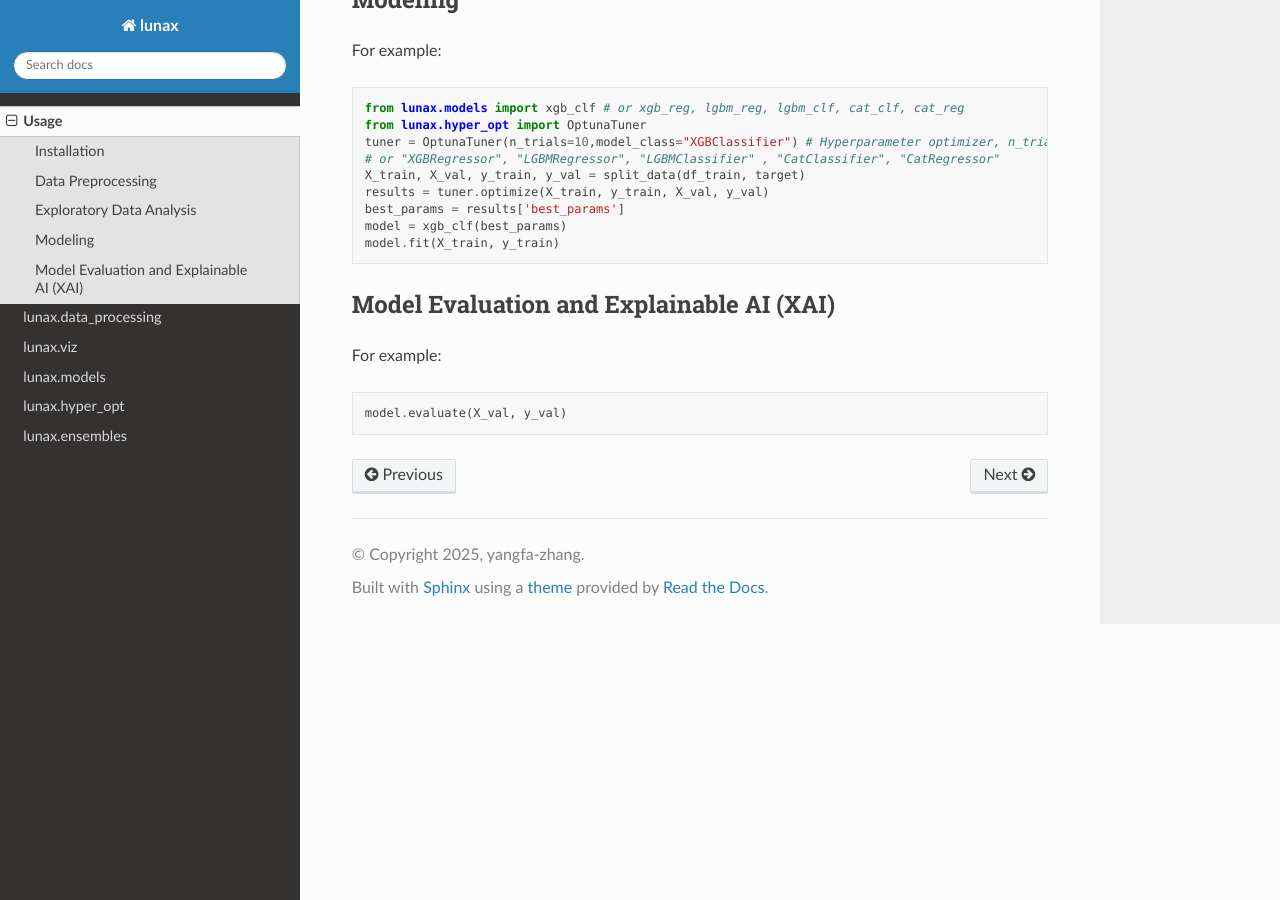
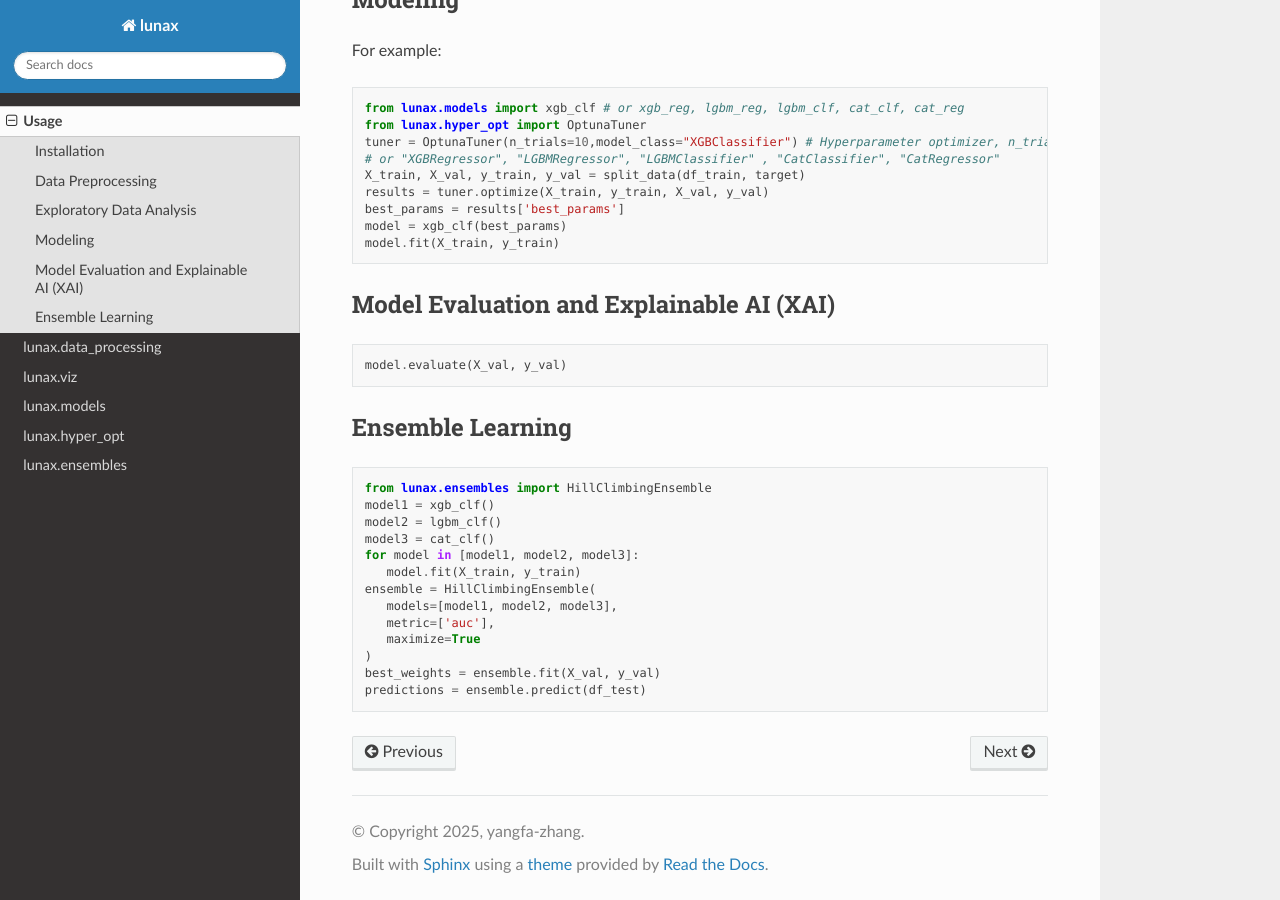
Before and after one commit to yangfa-zhang/lunax-doc, a Sphinx documentation site: the page built from docs/source/usage.rst, in a window 1280 px wide and 900 px high, scrolled down 773 px. Built offline with Sphinx 7.4.7 and the Read the Docs theme 3.1.0, drawn with Linux system fonts in a browser that asks for light colours.

Commit message:
Add ensemble learning example to usage documentation

```diff
--- a/docs/source/usage.rst
+++ b/docs/source/usage.rst
@@ -51,8 +51,26 @@ For example:
 
 Model Evaluation and Explainable AI (XAI)
 ------------------------------------------
-For example:
 
 .. code-block:: python
 
    model.evaluate(X_val, y_val)
+
+Ensemble Learning
+-----------------
+
+.. code-block:: python
+
+   from lunax.ensembles import HillClimbingEnsemble
+   model1 = xgb_clf()
+   model2 = lgbm_clf()
+   model3 = cat_clf()
+   for model in [model1, model2, model3]:
+      model.fit(X_train, y_train)
+   ensemble = HillClimbingEnsemble(
+      models=[model1, model2, model3],
+      metric=['auc'],
+      maximize=True
+   )
+   best_weights = ensemble.fit(X_val, y_val)
+   predictions = ensemble.predict(df_test)
```
